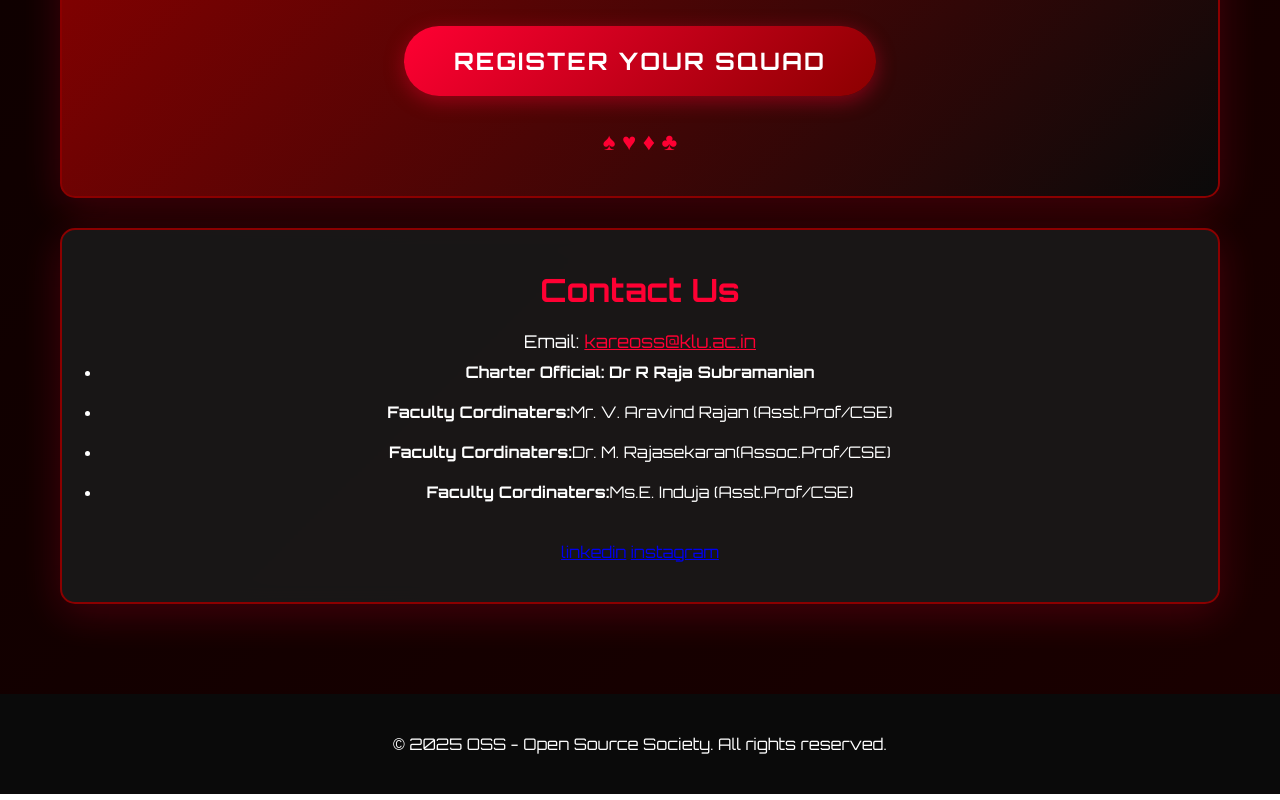
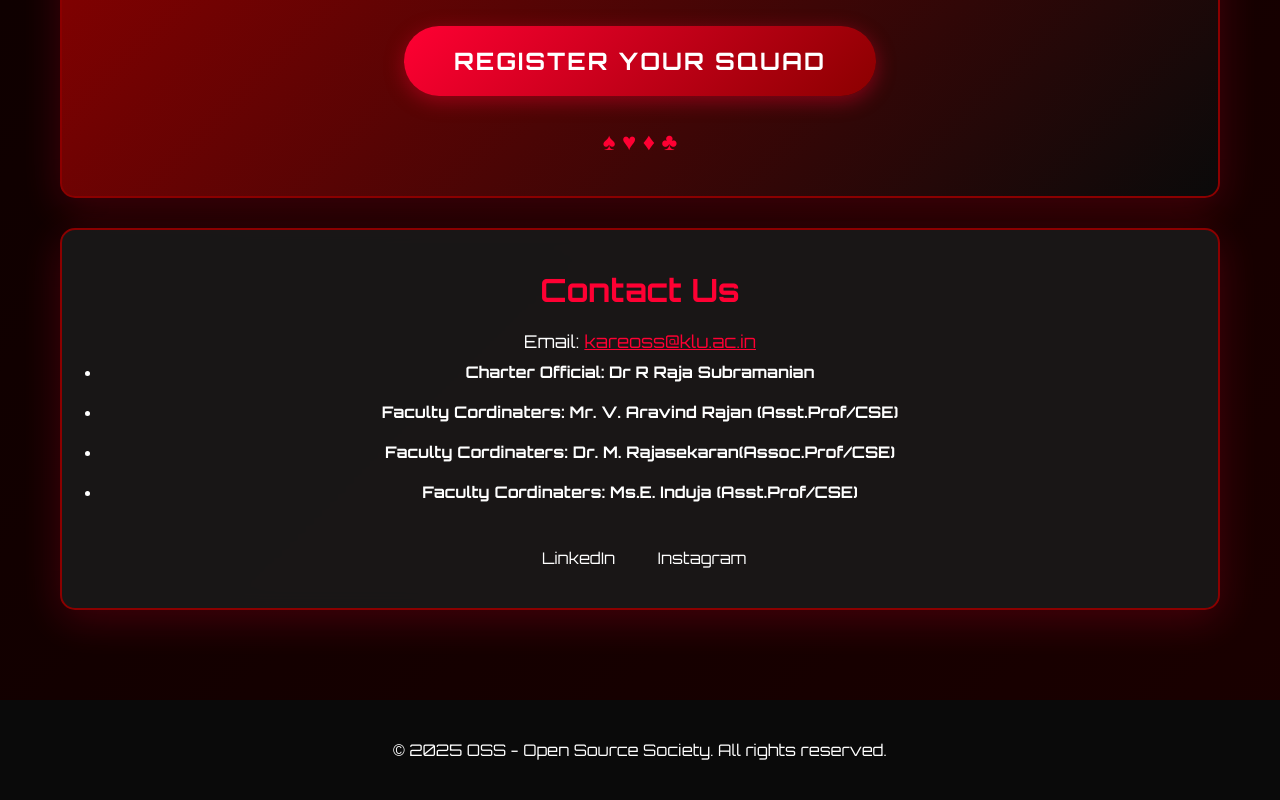
Before and after one commit to Imamsa786/oss-hackathon, a website: page frontend/index.html in a window 1280 px wide. Shown: the part 2838-3638 px from the top of the page. Drawn offline with Linux system fonts and the light colour scheme; some icons are missing.

Commit message:
Update index.html

```diff
--- a/frontend/index.html
+++ b/frontend/index.html
@@ -390,6 +390,23 @@
             margin-bottom: 10px;
             font-size: 0.9rem;
         }
+        .social-links a {
+        color: white;
+        text-decoration: none;
+        margin: 0 15px;
+        font-size: 1rem;
+        display: inline-flex;
+        align-items: center;
+        gap: 8px;
+    }
+
+    .social-links a:hover {
+        color: #ff3333;
+    }
+
+    .social-links i {
+        font-size: 1.2rem;
+    }
 
         /* Footer */
         footer {
@@ -611,13 +628,19 @@
             </p>
              <ul>
                     <li><strong>Charter Official:</strong> <strong>Dr R Raja Subramanian</strong></li><br>
-                    <li><strong>Faculty Cordinaters:</strong>Mr. V. Aravind Rajan (Asst.Prof/CSE)</li><br>
-                 <li><strong>Faculty Cordinaters:</strong>Dr. M. Rajasekaran(Assoc.Prof/CSE)</li><br>
-                 <li><strong>Faculty Cordinaters:</strong>Ms.E. Induja (Asst.Prof/CSE)</li><br>
+                    <li><strong>Faculty Cordinaters: Mr. V. Aravind Rajan (Asst.Prof/CSE) </strong></li><br>
+                 <li><strong>Faculty Cordinaters: Dr. M. Rajasekaran(Assoc.Prof/CSE) </strong> </li><br>
+                 <li><strong>Faculty Cordinaters: Ms.E. Induja (Asst.Prof/CSE) </strong></li><br>
                 </ul><br>
 
-            <a href="https://www.linkedin.com/in/kare-oss"><i class="fa-brands fa-linkedin"></i>linkedin</a>
-            <a href="https://www.instagram.com/kare_oss/"><i class="fa-brands fa-instagram"></i>instagram</a>
+           <div class="social-links">
+    <a href="https://www.linkedin.com/in/kare-oss/" target="_blank">
+        <i class="fa-brands fa-linkedin"></i>LinkedIn
+    </a>
+    <a href="https://www.instagram.com/kare_oss/" target="_blank">
+        <i class="fa-brands fa-instagram"></i>Instagram
+    </a>
+</div>
         </section>
     </div>
 
```
